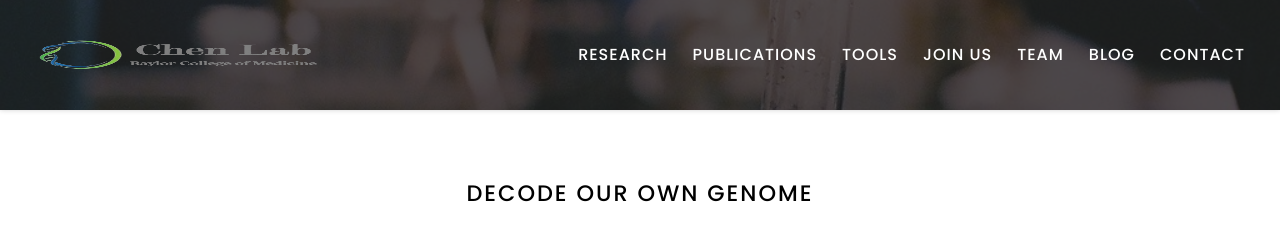
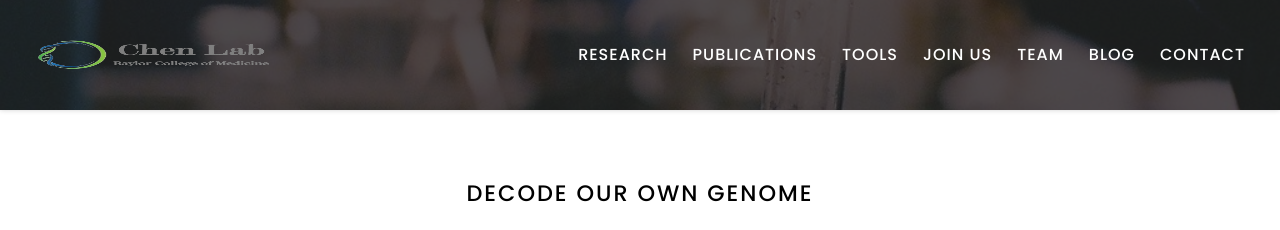
Before and after one commit to wmeng1018/Chen-lab-website, a Jekyll site: the page built from index.md, in a window 1280 px wide. Shown: the top 230 px of the page. Built offline with Jekyll 4.4.1, drawn with Linux system fonts in a browser that asks for light colours.

Commit message:
Update header.html

```diff
--- a/_includes/header.html
+++ b/_includes/header.html
@@ -18,7 +18,7 @@
     class="logo_row"
     data-tooltip="Home"
   >
-    <img src="{{ site.logo | relative_url }}" height="150" width="300" class="logo" alt="Logo image" />
+    <img src="{{ site.logo | relative_url }}" height="100" width="250" class="logo" alt="Logo image" />
     {% if site.logo-text != false %}
       <span class="logo_text">
         <span class="logo_title">{{ site.title }}</span>
```
